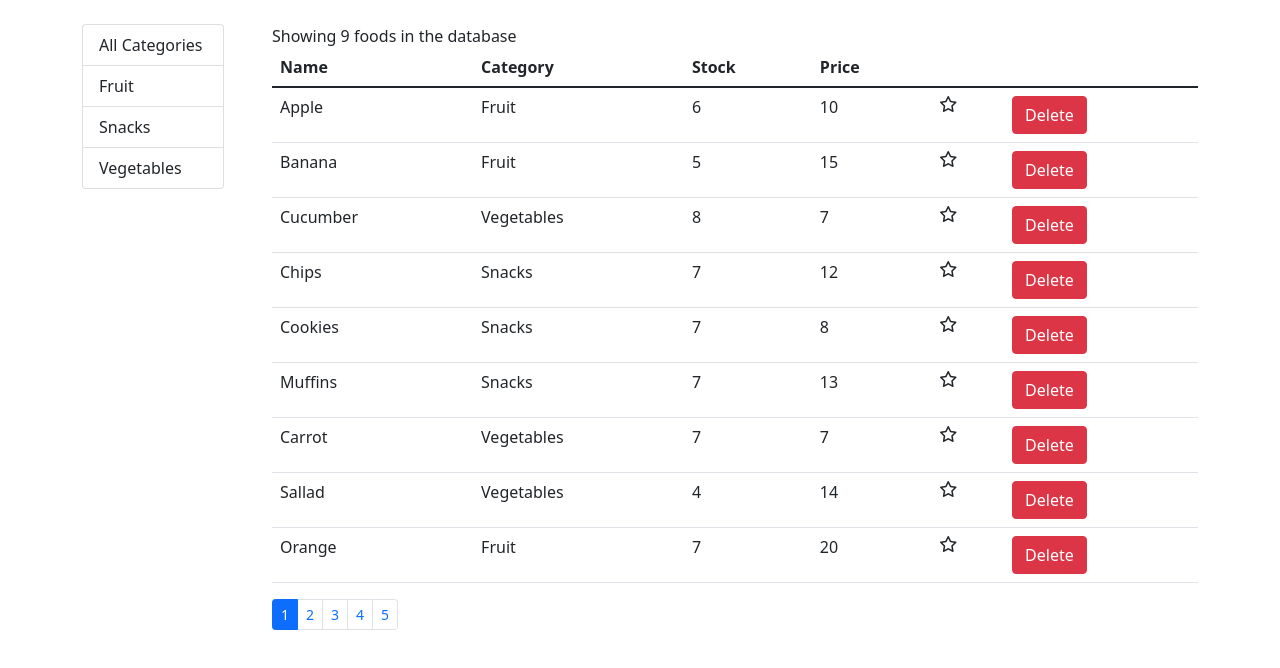
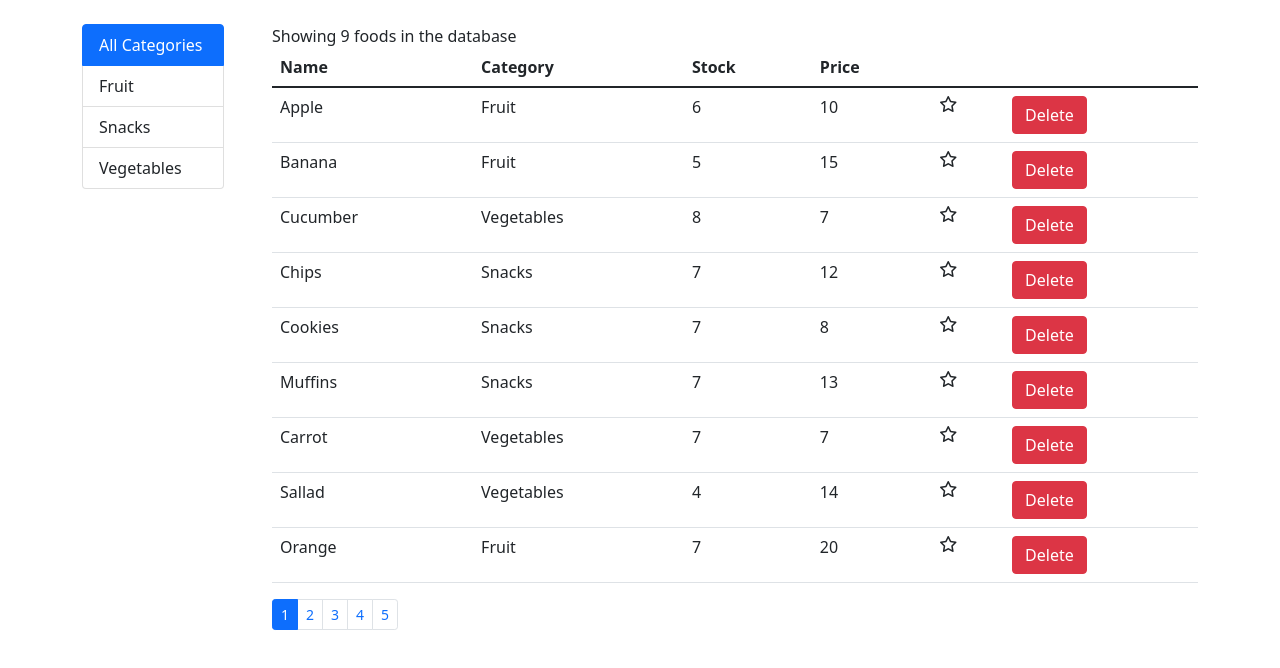
Before and after one commit to MissJL/intensive-food, a React (Create React App) app: page / in a window 1280 px wide. Shown: the top 668 px of the page. Built offline with nearby package versions, Linux system fonts and the light colour scheme.

Commit message:
fixed All categories as default active

```diff
--- a/src/App.jsx
+++ b/src/App.jsx
@@ -9,7 +9,10 @@ import { getPages } from "./Services/pages";
 class App extends Component {
   state = {
     foods: getFoods(),
-    categories: [{ name: "All Categories" }, ...getCategories()],
+    categories: [
+      { name: "All Categories", isActive: true },
+      ...getCategories(),
+    ],
     pages: getPages(),
   };
 
```
